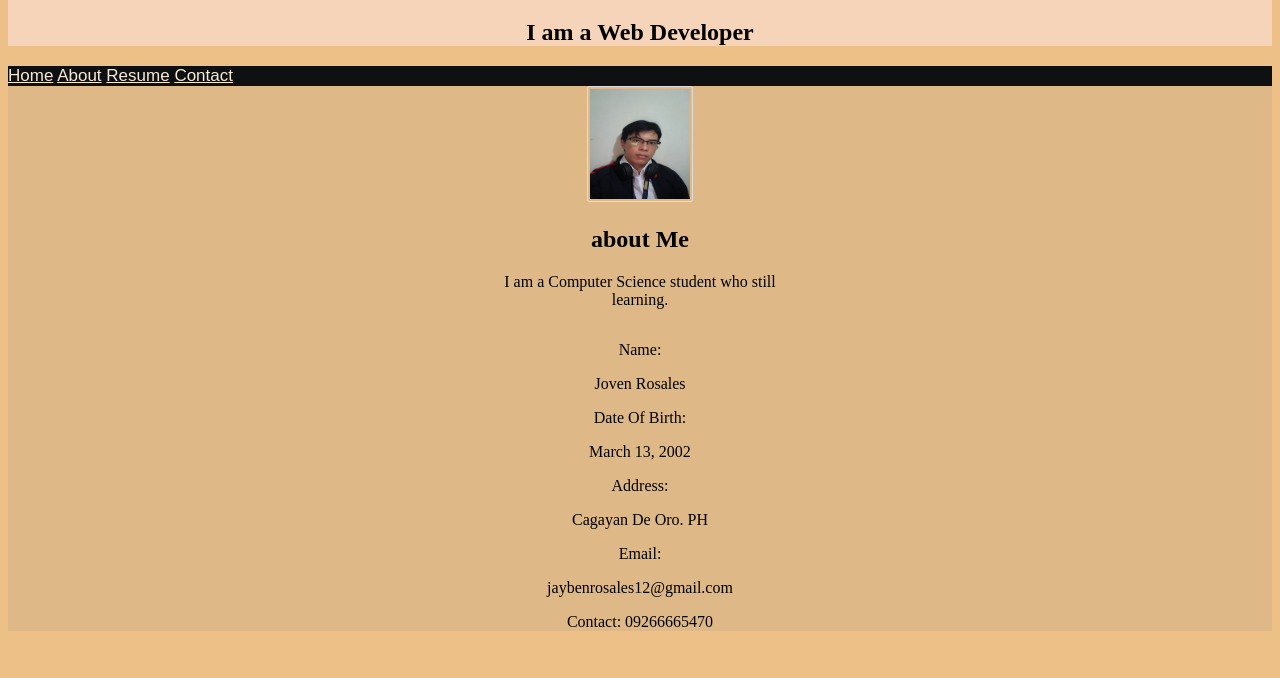
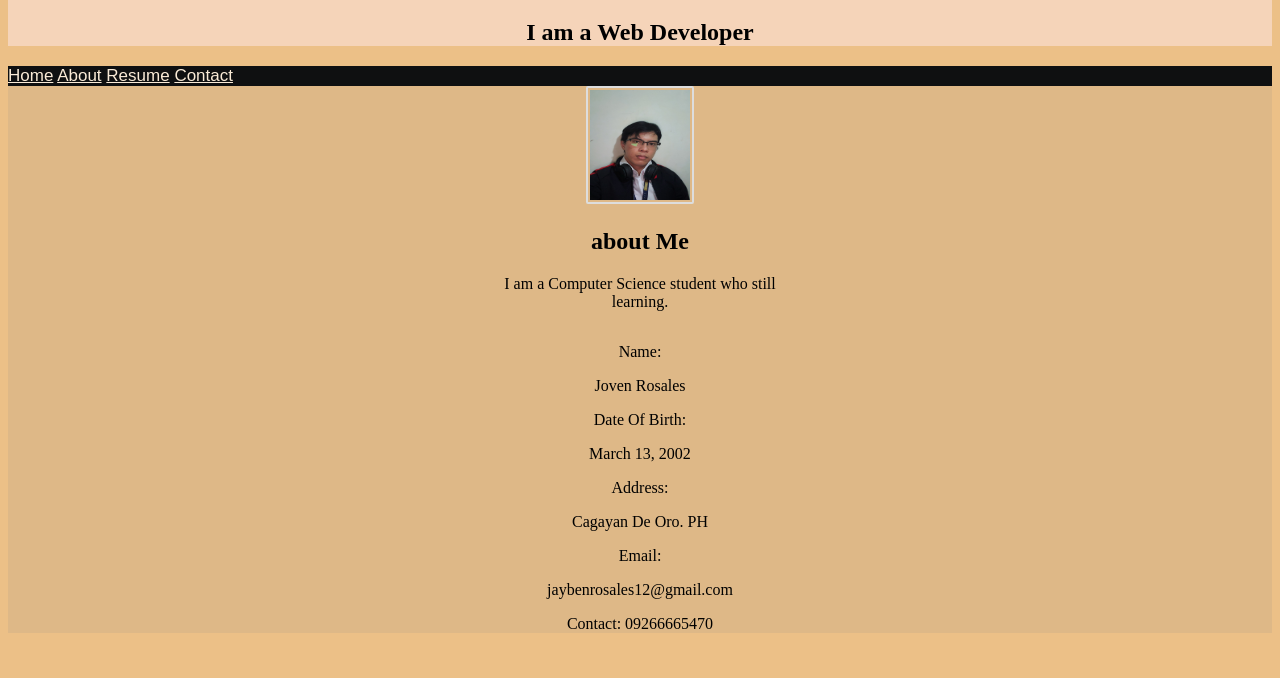
Before and after one commit to JayVen02/MyWebsite, a plain HTML site: page index.html in a window 1280 px wide. Shown: the part 61-739 px from the top of the page. Drawn offline with Linux system fonts and the light colour scheme.

Commit message:
Update styles.css

```diff
--- a/styles.css
+++ b/styles.css
@@ -26,22 +26,21 @@ color: rgb(206, 127, 63);
 
 /* Profile Image */
 .profile{
-    border: 1px solid #ddd;
+    border: 2px solid #ddd;
     border-radius: 2px;
     padding: 2px;
+    /* display: flex; */
+    /* text-align: right; */
 }
 
 .profile:hover {
     box-shadow: 0 0 2px 1px rgba(24, 5, 237, 0.5);
   }
 
-
-
 .about{
     margin-bottom: 5%;
     text-align: center;
     background-color: burlywood;
-
 }
 
 .aboutInfo{
```
